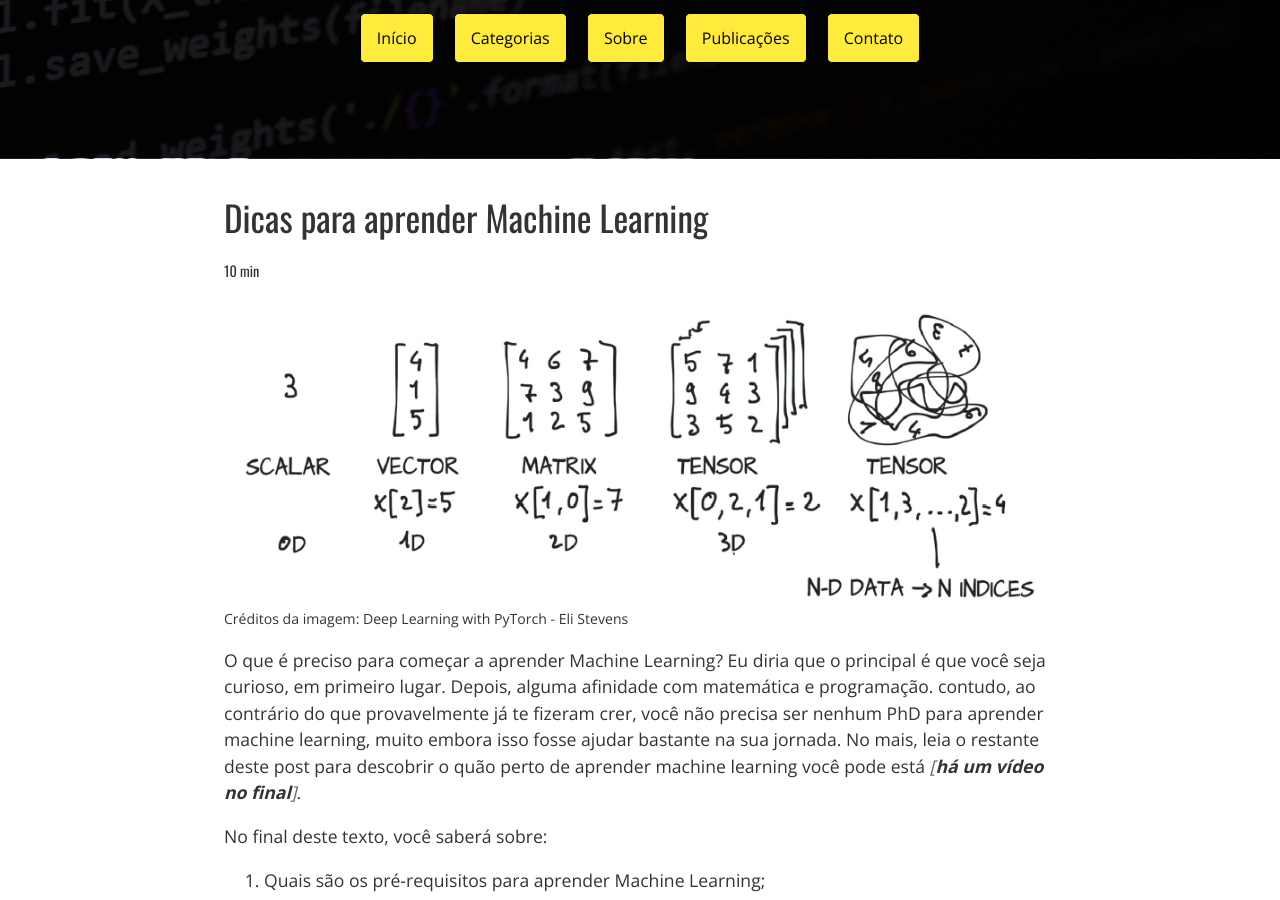
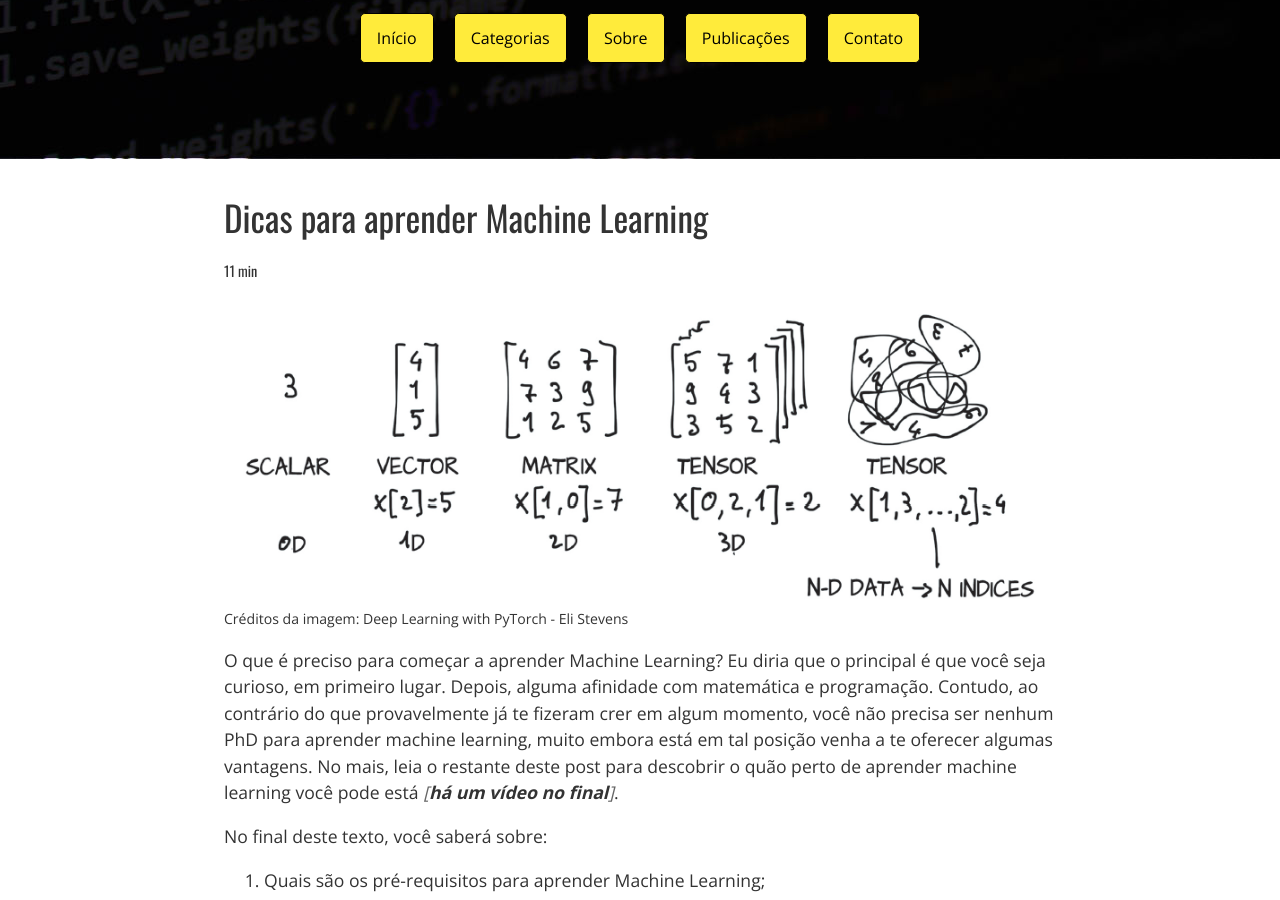
Before and after one commit to luisfredgs/luisfredgs.github.io, a Jekyll site: the page built from _posts/2018-01-18-dicas-para-aprender-machine-learning.md, in a window 1280 px wide and 900 px high, scrolled down 342 px. Built offline with Jekyll 4.4.1, drawn with Linux system fonts in a browser that asks for light colours; comment, search, counter and statistics services are not loaded; some of the changed text lies outside the part shown.

Commit message:
Update 2018-01-18-dicas-para-aprender-machine-learning.md

```diff
--- a/_posts/2018-01-18-dicas-para-aprender-machine-learning.md
+++ b/_posts/2018-01-18-dicas-para-aprender-machine-learning.md
@@ -11,7 +11,7 @@ permalink: /machine-learning/dicas-para-aprender-machine-learning
 ![](/assets/img/linear_algebra.png)
 Créditos da imagem: Deep Learning with PyTorch - Eli Stevens
 
-O que é preciso para começar a aprender Machine Learning? Eu diria que o principal é que você seja curioso, em primeiro lugar. Depois, alguma afinidade com matemática e programação. contudo, ao contrário do que provavelmente já te fizeram crer, você não precisa ser nenhum PhD para aprender machine learning, muito embora isso fosse ajudar bastante na sua jornada. No mais, leia o restante deste post para descobrir o quão perto de aprender machine learning você pode está *[**há um vídeo no final**]*.
+O que é preciso para começar a aprender Machine Learning? Eu diria que o principal é que você seja curioso, em primeiro lugar. Depois, alguma afinidade com matemática e programação. Contudo, ao contrário do que provavelmente já te fizeram crer em algum momento, você não precisa ser nenhum PhD para aprender machine learning, muito embora está em tal posição venha a te oferecer algumas vantagens. No mais, leia o restante deste post para descobrir o quão perto de aprender machine learning você pode está *[**há um vídeo no final**]*.
 
 No final deste texto, você saberá sobre:
 
```
Also changed, not shown: other parts of _posts/2018-01-18-dicas-para-aprender-machine-learning.md (+2 -0 lines).
